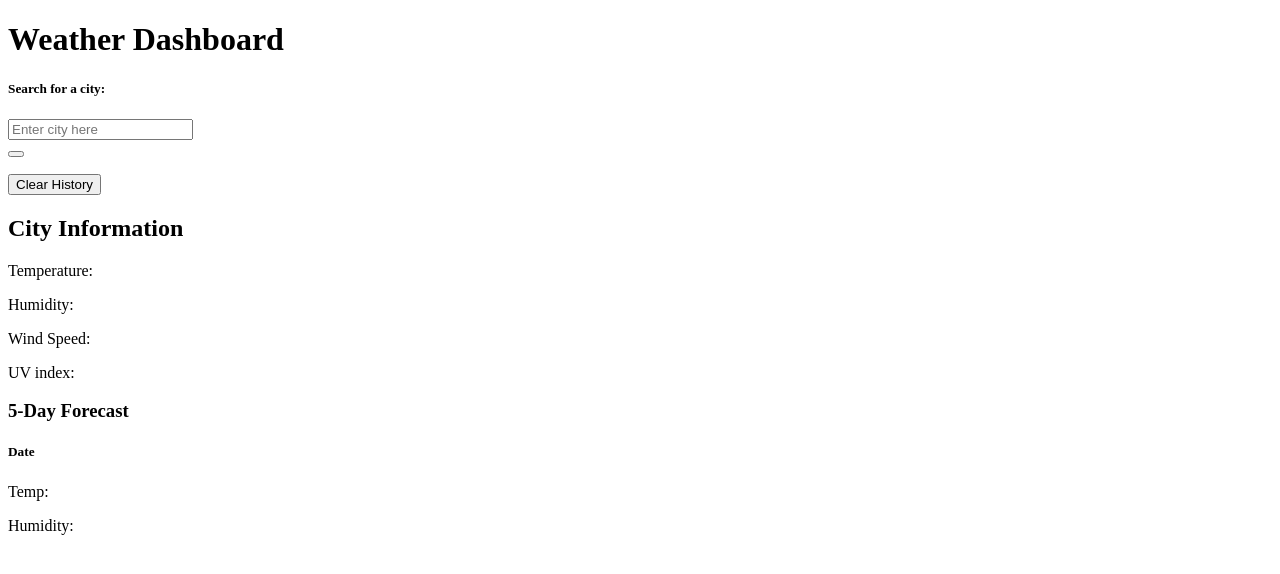
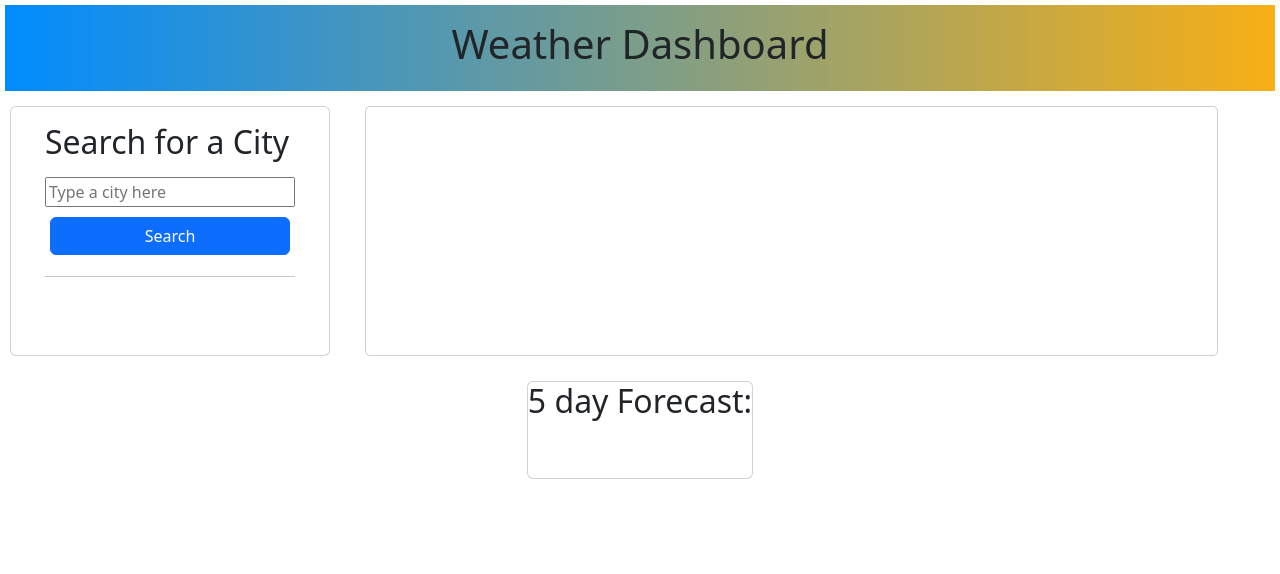
Before and after one commit to Johanstraus/Homework6, a plain HTML site: page index.html in a window 1280 px wide. Drawn offline with nearby package versions, Linux system fonts and the light colour scheme.

Commit message:
update html file

```diff
--- a/Assets/style.css
+++ b/Assets/style.css
@@ -0,0 +1,102 @@
+main {
+    display: flex;
+    gap: 15px;
+    flex-wrap: wrap;
+}
+
+.search {
+    width: 350px;
+    display: flex;
+    flex-basis: 100px;
+
+}
+.headmain {
+    display: flex;
+    justify-content: center;
+    width: auto;
+    padding: 15px;
+    margin: 5px;
+    background-image: linear-gradient(90deg, rgb(0, 140, 255), rgb(247, 175, 21));
+}
+
+.card-body {
+    display: flex;
+    flex-direction: column;
+    align-items: center;
+}
+
+.card.col-4 {
+    margin: 10px;
+    width: 20em;
+}
+
+.btn.btn-primary{
+    margin-top: 10px;
+    width: 15em;
+}
+
+.custom-fiveday {
+    margin: auto auto;
+    align-items: center;
+}
+
+.custom-forecast {
+    display: block;
+    margin: 10px;
+    border: 1px solid rgb(206, 206, 206);
+    border-radius: 5px;
+    flex: 0 0 auto;
+    max-height: 300px;
+    height: 250px;
+}
+
+.forecast .uvi {
+    border-radius: 2px;
+    border-width: 10px;
+}
+
+#citysearch {
+    display: flex;
+    flex-wrap: wrap;
+    flex-direction: column;
+}
+
+button {
+    margin: 5px;
+}
+
+.fiveday {
+    display: flex;
+    margin: 25px;
+    justify-content: center;
+}
+
+.city {
+    display: flex;
+}
+
+.fivedaycard{
+    text-align: center;
+    background-color: rgba(77, 148, 206, 0.719);
+    margin: 10px;
+    width: 200px;
+    border-radius: 10px;
+}
+
+/* UV Index */
+
+.uvi-low {
+    background-color: green;
+}
+.uvi-moderate {
+    background-color: yellow;
+}
+.uvi-high {
+    background-color: orange;
+}
+.uvi-very {
+    background-color: red;
+}
+.uvi-xtreme {
+    background-color: purple;
+}
--- a/index.html
+++ b/index.html
@@ -5,68 +5,46 @@
     <meta http-equiv="X-UA-Compatible" content="IE=edge">
     <meta name="viewport" content="width=device-width, initial-scale=1.0">
     <title>Weather Dashboard</title>
+    <link rel="stylesheet" href="https://cdn.jsdelivr.net/npm/bootstrap@5.2.0/dist/css/bootstrap.min.css">
+    <link rel="stylesheet" href="Assets/style.css">
 </head>
 <body>
-    <body>
-        <div class="container-fluid">
-            <div class="row navbar navbar-dark bg-dark">
-                <div class="col-12 text-center">
-                    <h1 class="navbar-brand pb-0 px-0">Weather Dashboard</h1>
-                </div>
-            </div>
-            <div class="row content-row">
-                <div class="col-12 col-md-3 bg-light pt-3">
-                    <h5>Search for a city:</h5>
-                    <form>
-                        <div class="form-group input-group">
-                            <input type="text" class="form-control" id="search-city" placeholder="Enter city here">
-                            <div class="input-group-append">
-                                <button class="btn btn-info" type="button" id="search-city-button">
-                                    <i class="fa fa-search"></i>
-                                </button>
-                            </div>
-                        </div>
+    <header class="headmain">
+        <h1> Weather Dashboard</h1>
+    </header>
+<main>
+<div class="search">
+    <div class="card col-4">
+        <div class="card-body">
+            <form id="citysearch" autocomplete="on">
+            <label for="cityselect" class="form-label">
+                <h2 class="card-title">Search for a City</h2>
+            </label>
+            <input class="input-group" type="text" placeholder="Type a city here" id="cityinput" autocapitalize="words">
+            <button type="button" id="searchcity" class="btn btn-primary">Search</button>
+            <hr>
         </form>
-                    <div class="card">
-                        <ul class="list-group list-group-flush" id="search-history-list">
-                        </ul>
-                        <button id="clear-history" class="btn btn-sm btn-secondary hide">Clear History</button>
-                    </div>
-                </div>
-                <div id="weather-content" class="col-12 col-md-9 hide">
-                    <div class="row">
-                        <div class="col-12">
-                            <div class="city-info border rounded my-3 px-3 py-3">
-                                <h2 id="current-city">City Information <small class="text-muted" id="current-date"></small></h2>
-
-                                <p class="mb-0">Temperature: <span id="current-temp"></span></p>
-                                <p class="mb-0">Humidity: <span id="current-humidity"></span></p>
-                                <p class="mb-0">Wind Speed: <span id="current-wind-speed"></span></p>
-                                <p>UV index: <span id="uv-index"></span></p>
-                            </div>
-                        </div>
-                    </div>
-                    <div class="row">
-                        <div class="col-12">
-                            <h3>5-Day Forecast</h3>
-
-                        </div>
-                    </div>
-                    <div id="five-day-forecast" class="row">
-                        <div class="col-2">
-                            <div class="card">
-                                <div class="card-body">
-                                <h5 class="card-title">Date</h5>
-                                <i class="fa fa-sun"></i>
-                                <p class="card-text">Temp: </p>
-                                <p class="card-text">Humidity: </p>
+            <div id="searchHistory">
             </div>
         </div>
     </div>
 </div>
+    <div class="col-8 custom-forecast">
+        <div class="city">
+            <h2 id="cityname"></h2>
+            <div id="icon"><img id="weathericon"></div>
+        </div>
+        <div class="dailyforecast" id="daily">
         </div>
     </div>
+<div class="card custom-fiveday">
+    <h2>5 day Forecast:</h2>
+
+    <div class="col-12 fiveday" id="fiveday">
     </div>
-        <script src="Assets/script.js"></script>
+</div>
+</main>
+<script src="https://ajax.googleapis.com/ajax/libs/jquery/3.6.0/jquery.min.js"></script>
+<script rel="script" src="Assets/script.js"></script>
 </body>
 </html>
```
Lines whose indentation alone changed are shown as unchanged.
